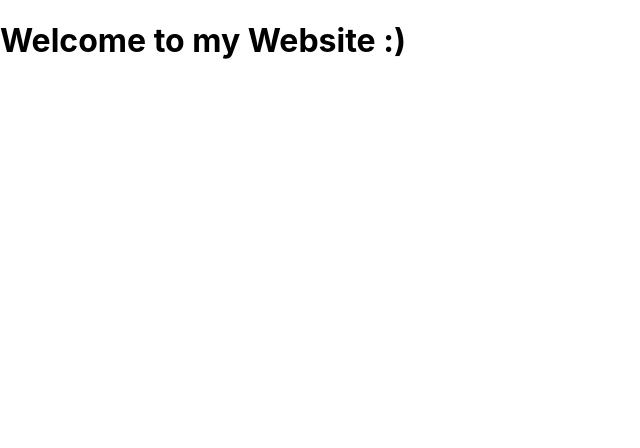
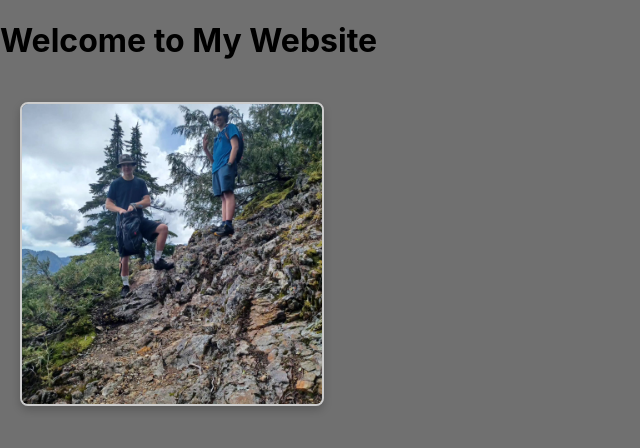
Before and after one commit to Arnice123/Arnice123.github.io, a React (Create React App) app: page / in a window 1280 px wide. Shown: the top 448 px of the page, without its empty margins (0-640 px from the left). Built offline with nearby package versions, Linux system fonts and the light colour scheme.

Commit message:
Added the photo to the home page and changed background to gray

```diff
--- a/src/App.js
+++ b/src/App.js
@@ -1,40 +1,13 @@
 import React, { useState } from 'react';
+import ProfilePhoto from './ProfilePhoto';
 
 function App() {
-  const [message, setMessage] = useState('Hello, React!');
-
   return (
     <div>
-      <h1>{"Welcome to my Website :)"}</h1>
+      <h1>Welcome to My Website</h1>
+      <ProfilePhoto /> {}
     </div>
   );
 }
 
 export default App;
-
-/*import logo from './logo.svg';
-import './App.css';
-
-function App() {
-  return (
-    <div className="App">
-      <header className="App-header">
-        <img src={logo} className="App-logo" alt="logo" />
-        <p>
-          Edit <code>src/App.js</code> and save to reload.
-        </p>
-        <a
-          className="App-link"
-          href="https://reactjs.org"
-          target="_blank"
-          rel="noopener noreferrer"
-        >
-          Learn React
-        </a>
-      </header>
-    </div>
-  );
-}
-
-export default App;
-*/
--- /dev/null
+++ b/src/ProfilePhoto.css
@@ -0,0 +1,8 @@
+/* MyComponent.css */
+.profile-photo {
+    width: 300px;
+    border-radius: 8px;
+    border: 2px solid #ccc;
+    box-shadow: 0 4px 8px rgba(0, 0, 0, 0.2);
+    margin: 20px
+}
--- /dev/null
+++ b/src/ProfilePhoto.js
@@ -0,0 +1,16 @@
+import React from 'react';
+import './ProfilePhoto.css';
+
+const ProfilePhoto = () => {
+  return (
+    <div>
+      <img
+        src="/images/PP_Me_Photo.jpg"
+        alt="a photo of me"
+        className='profile-photo'
+      />
+    </div>
+  );
+};
+
+export default ProfilePhoto;
--- a/src/index.css
+++ b/src/index.css
@@ -5,6 +5,10 @@ body {
     sans-serif;
   -webkit-font-smoothing: antialiased;
   -moz-osx-font-smoothing: grayscale;
+  background: #707070;
+  margin: 0;
+  padding: 0;
+  min-height: 100vh;
 }
 
 code {
```
Also changed, not shown: public/index.html (+1 -22 lines), public/images/PP_Me_Photo.jpg (added), src/App.css (line endings or trailing spaces).
